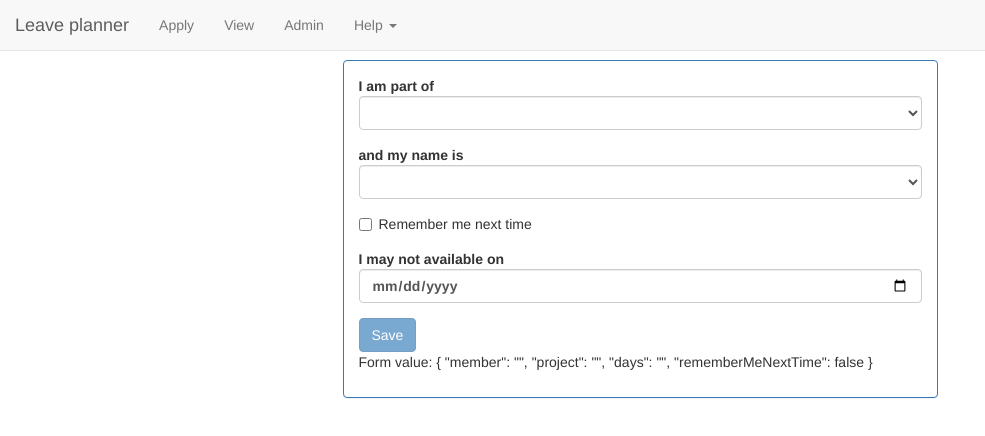
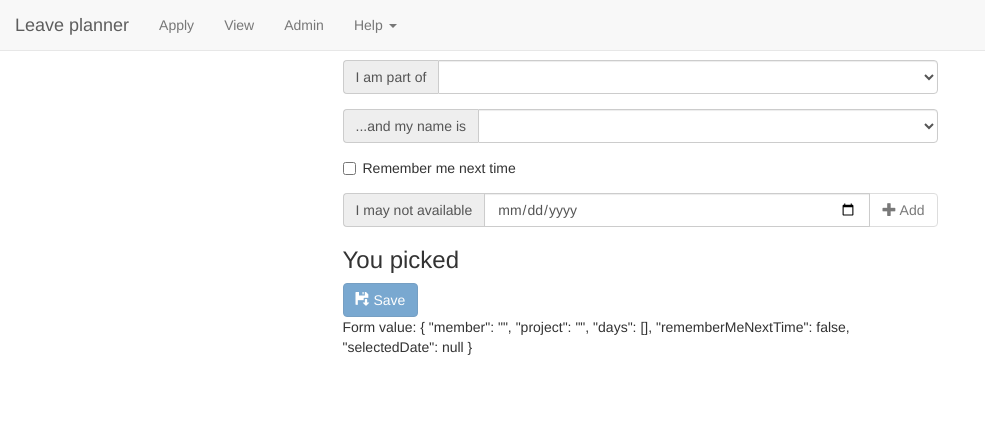
Before and after one commit to Prabucgi/LeaveForeCast, an Angular app: page /apply in a window 1280 px wide. Shown: the top 436 px of the page, without its empty margins (0-985 px from the left). Built offline with nearby package versions, Linux system fonts and the light colour scheme; what devextreme-angular would draw is missing.

Commit message:
added form styles and validations

```diff
--- a/src/app/apply-leave/apply-leave.component.html
+++ b/src/app/apply-leave/apply-leave.component.html
@@ -1,22 +1,20 @@
 <div class="col-md-6 col-md-offset-3">
-  <div class="panel panel-primary">
-
-    <div class="panel-body">
   <form [formGroup]="applyForm" novalidate (ngSubmit)="save()">
     <div class="form-group">
-          <label class="center-block">I am part of
+      <div class="input-group">
+        <span class="input-group-addon">I am part of</span>
         <select class="form-control" formControlName="project" placeholder="pick your project">
           <option *ngFor="let project of projects" [value]="project">{{project}}</option>
         </select>
-          </label>
+      </div>
     </div>
     <div class="form-group">
-          <label class="center-block">and my name is
+      <div class="input-group">
+        <span class="input-group-addon">...and my name is</span>
         <select class="form-control" formControlName="member" placeholder="pick your name">
           <option *ngFor="let member of members" [value]="member">{{member}}</option>
         </select>
-
-          </label>
+      </div>
     </div>
     <div class="form-group">
       <div class="checkbox">
@@ -25,18 +23,25 @@
       </div>
     </div>
     <div class="form-group">
-          <label class="center-block">I may not available on
-            <input class="form-control" formControlName="days" type="date" placeholder="pick your dates">
-          </label>
-        </div>
-
-        <button class="btn btn-primary" type="submit" [disabled]="!applyForm.valid">Save</button>
-      </form>
-
-
-      <p>Form value: {{ applyForm.value | json }}</p>
-
+      <div class="input-group">
+        <span class="input-group-addon">I may not available</span>
+        <input class="form-control" formControlName="selectedDate" type="date" placeholder="pick your date...">
+        <span class="input-group-btn">
+          <button class="btn btn-default" type="button" (click)="addDate()" [disabled]="!isDatePicked">
+            <span class="glyphicon glyphicon-plus"></span> Add</button>
+        </span>
       </div>
     </div>
+    <h3>You picked</h3>
+    <p *ngFor="let day of applyForm.get('days').value; let i=index">
 
+      {{day}}  <a href="javascript:void()" (click)="deleteDate(i)">
+          <span class="glyphicon glyphicon-minus-sign"></span></a>
+
+    </p>
+
+    <button class="btn btn-primary" type="submit" [disabled]="!applyForm.valid">
+      <span class="glyphicon glyphicon-floppy-save"></span> Save</button>
+  </form>
+  <p>Form value: {{ applyForm.value | json }}</p>
 </div>
--- a/src/app/apply-leave/apply-leave.component.ts
+++ b/src/app/apply-leave/apply-leave.component.ts
@@ -1,5 +1,5 @@
 import { Component, OnInit } from '@angular/core';
-import { FormBuilder, FormGroup, Validators } from '@angular/forms';
+import { FormBuilder, FormGroup, Validators, FormArray } from '@angular/forms';
 
 
 @Component({
@@ -13,10 +13,8 @@ export class ApplyLeaveComponent implements OnInit {
   projects: string[];
   membersMap = new Map<string, string[]>();
   members: string[];
-  value: Date = new Date(1981, 3, 27);
-  now: Date = new Date();
-  min: Date = new Date(1900, 0, 1);
-  dateClear = new Date(2015, 11, 1, 6);
+  isDatePicked = false;
+
   constructor(private fb: FormBuilder) {
 
   }
@@ -24,8 +22,9 @@ export class ApplyLeaveComponent implements OnInit {
     this.applyForm = this.fb.group({
       member: ['', Validators.required],
       project: ['', Validators.required],
-      days: ['', Validators.required],
-      rememberMeNextTime: false
+      days: [[], Validators.required],
+      rememberMeNextTime: false,
+      selectedDate: null
     });
   }
   ngOnInit() {
@@ -37,13 +36,12 @@ export class ApplyLeaveComponent implements OnInit {
     this.onChanges();
 
   }
-
-  buildDay(): FormGroup {
-    return this.fb.group({ day: '' });
-  }
   onChanges(): void {
     this.applyForm.get("project").valueChanges.subscribe(val => {
       this.members = this.membersMap.get(val);
+    })
+    this.applyForm.get("selectedDate").valueChanges.subscribe(val => {
+      this.isDatePicked = val != null && val != '';
     })
   }
   save(): void {
@@ -51,4 +49,15 @@ export class ApplyLeaveComponent implements OnInit {
     console.log(this.applyForm);
     alert("Saved");
   }
+  addDate(): void {
+    var selectedDate = this.applyForm.get("selectedDate");
+    var days = this.applyForm.get("days").value as FormArray;
+    days.push(selectedDate.value);
+    selectedDate.setValue('');
+  }
+  deleteDate(day: number): void {
+    var days = this.applyForm.get("days").value as FormArray;
+    alert(days[day]);
+    days.removeAt(day);
+  }
 }
```
Also changed, not shown: 1 other file (tests, documents, lock files or other folders). Lines whose indentation alone changed are shown as unchanged.
